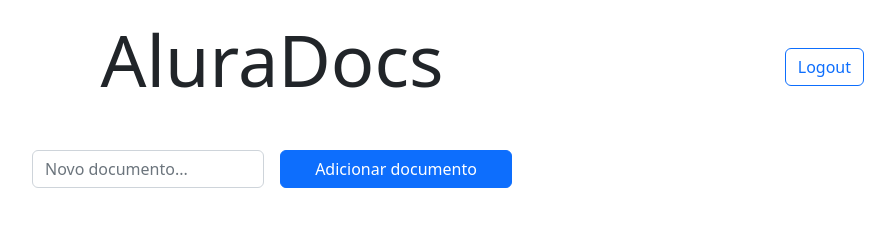
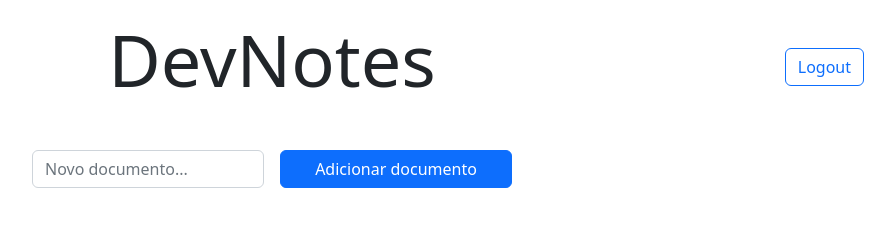
Before and after one commit to xLucaspx/node-websockets, a website with bundled scripts: page public/index.html in a window 1280 px wide. Shown: the whole page, without its empty margins (368-1263 px from the left). Built offline with nearby package versions, Linux system fonts and the light colour scheme; files whose address does not match are found by name.

Commit message:
Alterando nome do projeto para DevNotes

```diff
--- a/public/index.html
+++ b/public/index.html
@@ -6,7 +6,7 @@
   <meta http-equiv="X-UA-Compatible" content="IE=edge">
   <meta name="viewport" content="width=device-width, initial-scale=1.0">
 
-  <title>AluraDocs</title>
+  <title>DevNotes</title>
 
   <link href="https://cdn.jsdelivr.net/npm/bootstrap@5.2.2/dist/css/bootstrap.min.css" rel="stylesheet"
     integrity="sha384-Zenh87qX5JnK2Jl0vWa8Ck2rdkQ2Bzep5IDxbcnCeuOxjzrPF/et3URy9Bv1WTRi" crossorigin="anonymous">
@@ -14,7 +14,7 @@
 
 <body class="col-lg-6 my-3 mx-auto">
   <header>
-    <h1 class="text-center display-2 mb-4">AluraDocs</h1>
+    <h1 class="text-center display-2 mb-4">DevNotes</h1>
     <button class="btn btn-outline-primary position-absolute top-0 end-0 mt-5 me-5" id="btn-logout">Logout</button>
   </header>
 
```
Also changed, not shown: public/cadastro/index.html (+2 -2 lines), public/documento/index.html (+1 -1 lines), public/login/index.html (+2 -2 lines).
